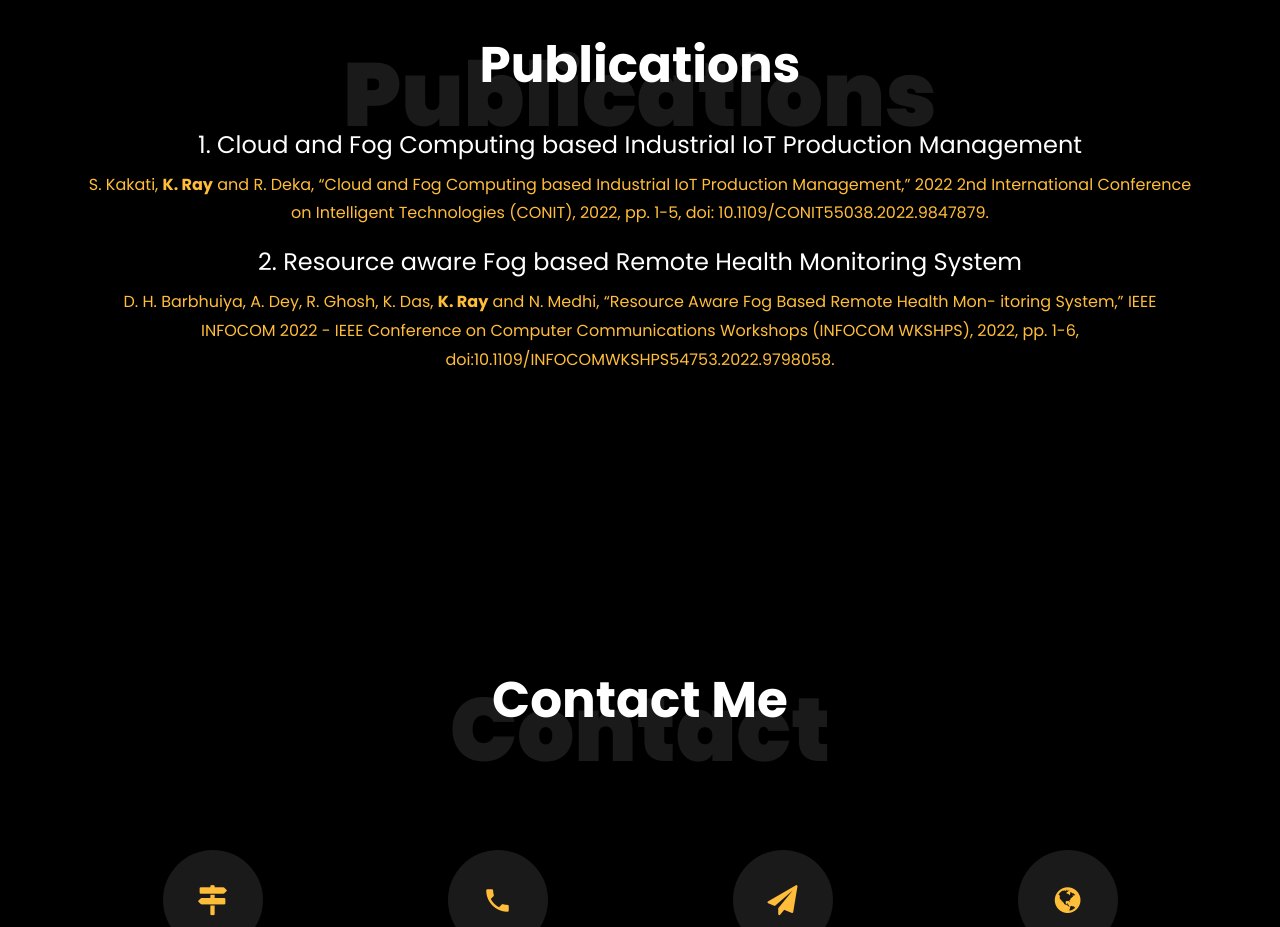
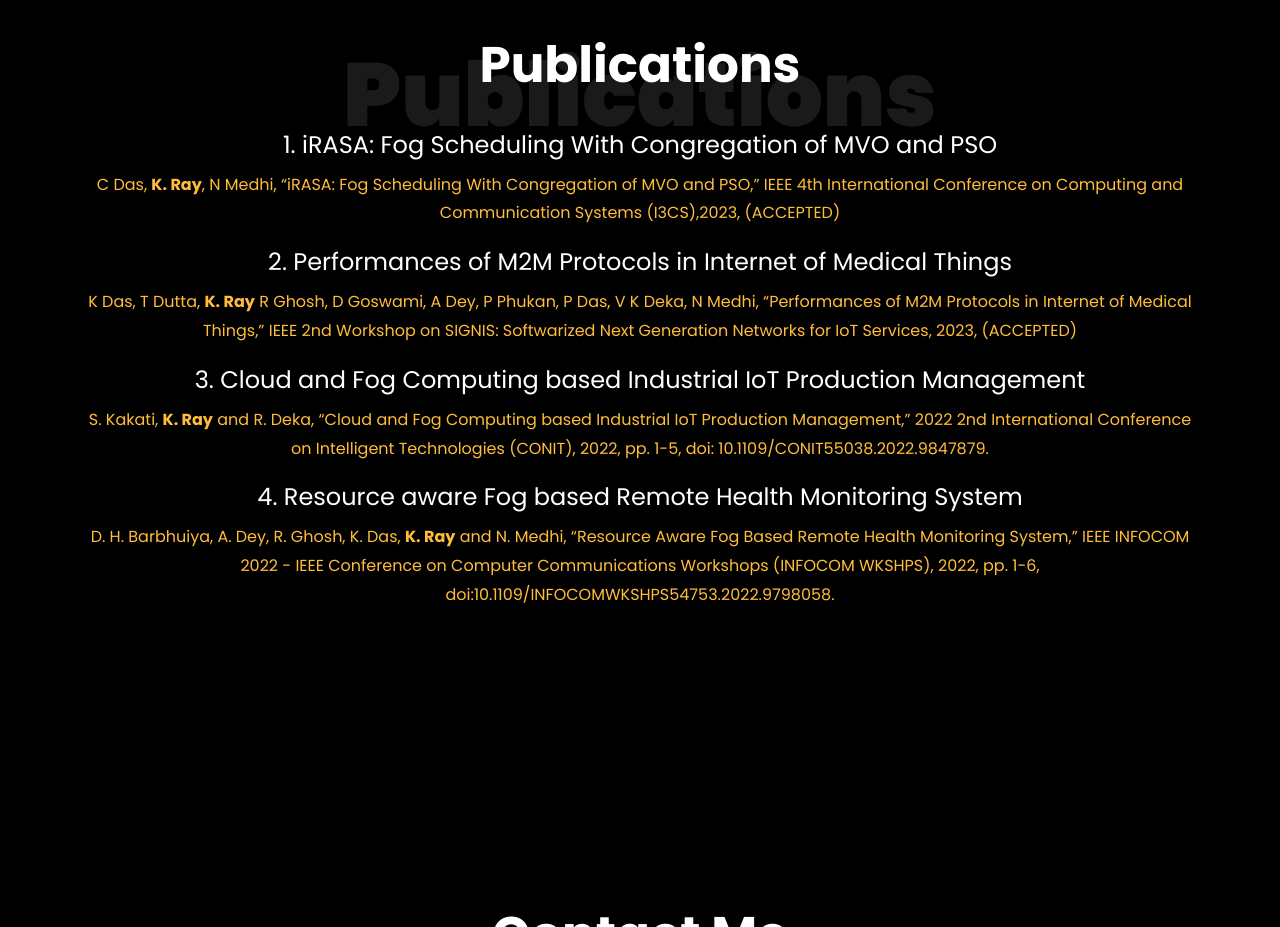
Before and after one commit to kumarjitray/kumarjitray.github.io, a plain HTML site: page index.html in a window 1280 px wide. Shown: the part 3960-4887 px from the top of the page. Drawn offline with Linux system fonts and the light colour scheme; files whose address does not match are found by name.

Commit message:
Update index.html

```diff
--- a/index.html
+++ b/index.html
@@ -366,16 +366,26 @@
           <div class="col-md-12 heading-section text-center ftco-animate">
           	<h1 class="big big-2">Publications</h1>
             <h2 class="mb-4">Publications</h2>
-			<h4>1. Cloud and Fog Computing based Industrial IoT Production Management</h4>
+		   	<h4>1. iRASA: Fog Scheduling With Congregation of MVO and PSO</h4>
+			<p><a href="https://doi.org/10.1109/INFOCOMWKSHPS54753.2022.9798058" >C Das, <strong>K. Ray</strong>, N Medhi, “iRASA: Fog Scheduling With Congregation of MVO and PSO,” IEEE 4th International Conference on Computing and Communication Systems (I3CS),2023, (ACCEPTED) </a></p>
+
+
+
+		  	<h4>2. Performances of M2M Protocols in Internet of Medical Things</h4>
+			<p><a href="https://doi.org/10.1109/INFOCOMWKSHPS54753.2022.9798058" >K Das, T Dutta, <strong>K. Ray</strong> R Ghosh, D Goswami, A Dey, P Phukan, P Das, V K Deka, N Medhi, “Performances of M2M Protocols in Internet of Medical Things,” IEEE 2nd Workshop on SIGNIS: Softwarized Next Generation Networks for IoT Services, 2023, (ACCEPTED)  </a></p>
+
+
+
+			<h4>3. Cloud and Fog Computing based Industrial IoT Production Management</h4>
 			<p><a href="https://doi.org/10.1109/CONIT55038.2022.9847879" >S. Kakati, <strong>K. Ray</strong> and R. Deka, “Cloud and Fog Computing based Industrial IoT Production Management,” 2022 2nd
 				International Conference on Intelligent Technologies (CONIT), 2022, pp. 1-5, doi: 10.1109/CONIT55038.2022.9847879.</a></p>
 
 
+			<h4>4. Resource aware Fog based Remote Health Monitoring System</h4>
+			<p><a href="https://doi.org/10.1109/INFOCOMWKSHPS54753.2022.9798058" >D. H. Barbhuiya, A. Dey, R. Ghosh, K. Das, <strong>K. Ray</strong> and N. Medhi, “Resource Aware Fog Based Remote Health Monitoring System,” IEEE INFOCOM 2022 - IEEE Conference on Computer Communications Workshops (INFOCOM WKSHPS), 2022, pp. 1-6, doi:10.1109/INFOCOMWKSHPS54753.2022.9798058.</a></p>
 
-			<h4>2. Resource aware Fog based Remote Health Monitoring System</h4>
-			<p><a href="https://doi.org/10.1109/INFOCOMWKSHPS54753.2022.9798058" >D. H. Barbhuiya, A. Dey, R. Ghosh, K. Das, <strong>K. Ray</strong> and N. Medhi, “Resource Aware Fog Based Remote Health Mon-
-				itoring System,” IEEE INFOCOM 2022 - IEEE Conference on Computer Communications Workshops (INFOCOM
-				WKSHPS), 2022, pp. 1-6, doi:10.1109/INFOCOMWKSHPS54753.2022.9798058.</a></p>
+
+
 
           </div>
         </div>
```
